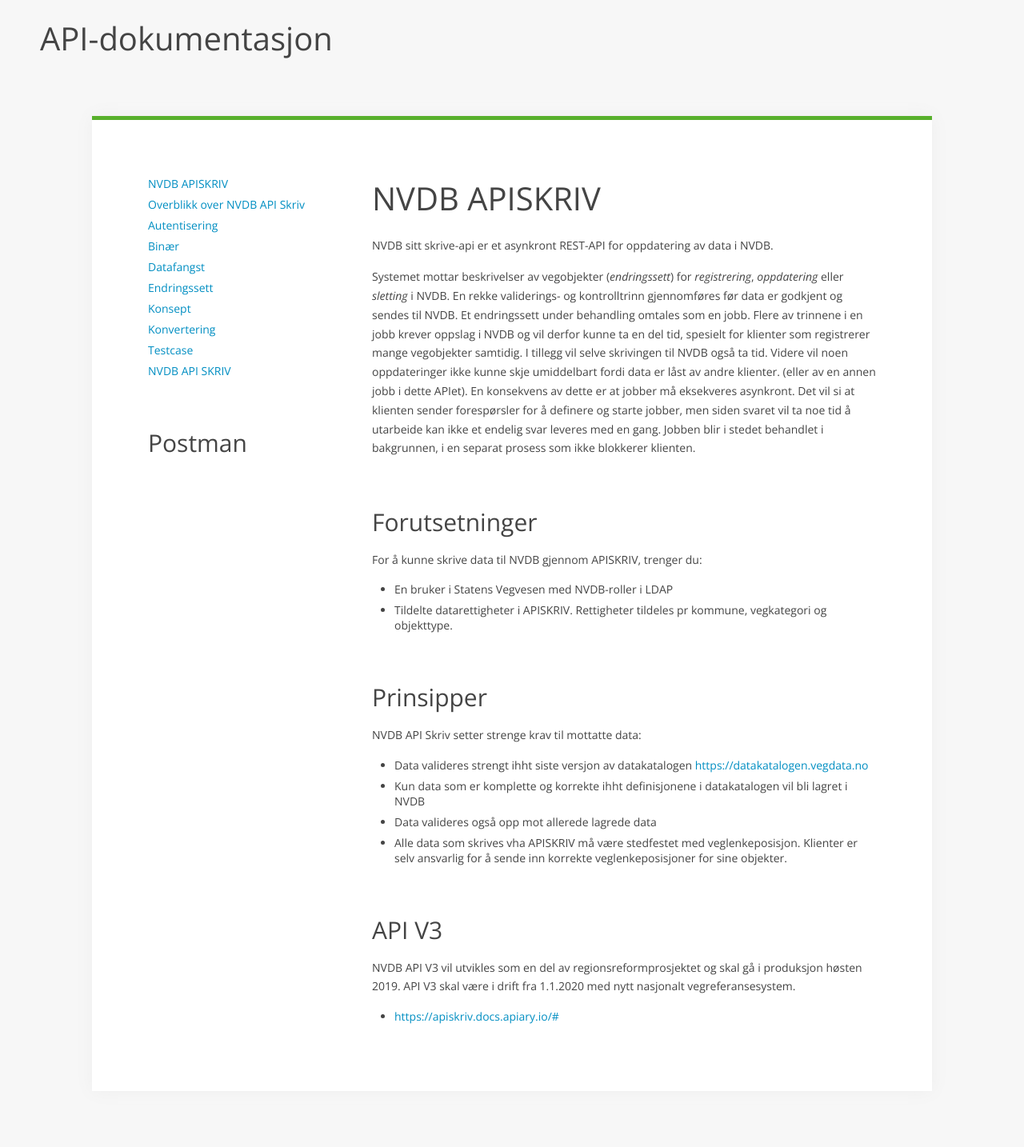
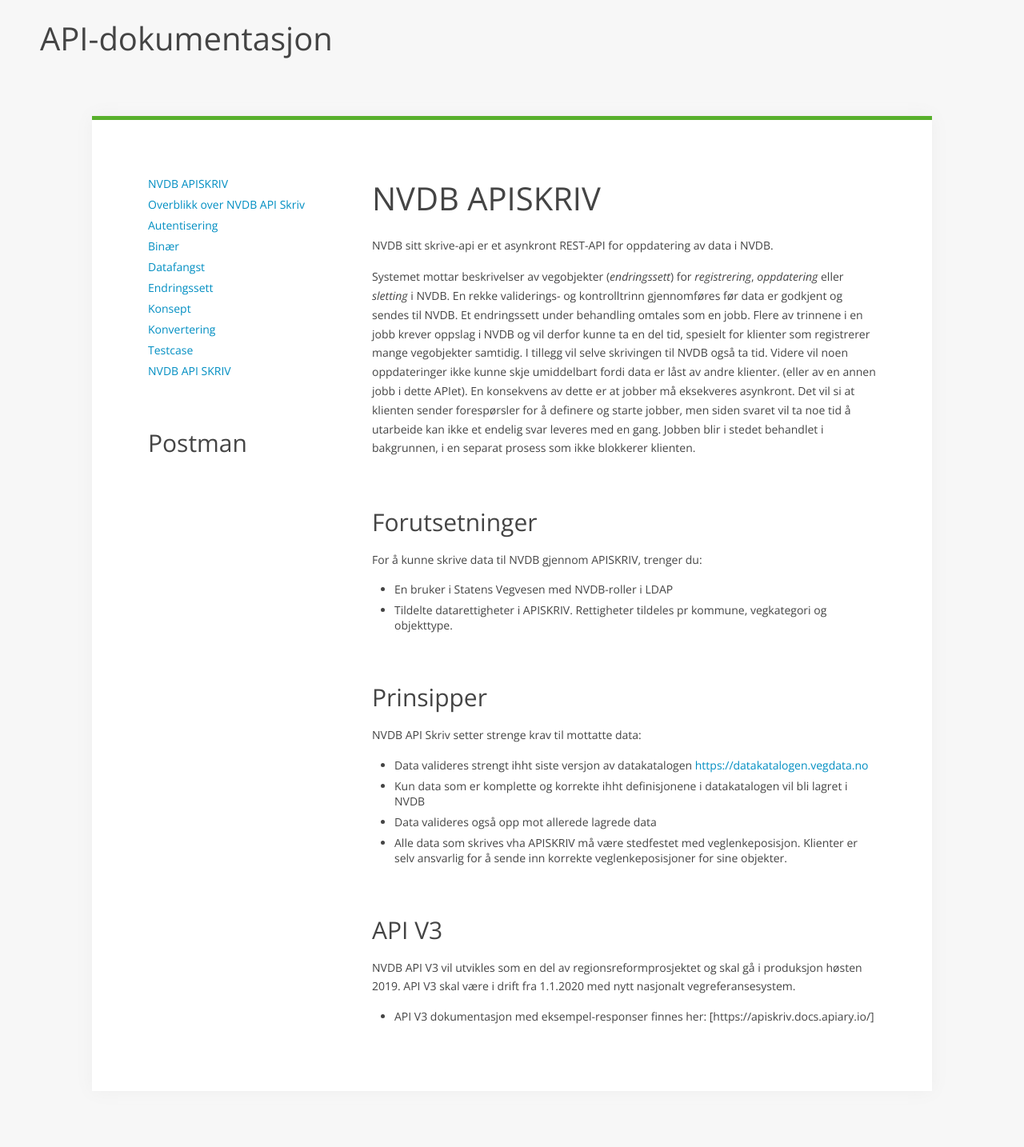
Before and after one commit to nvdb-vegdata/apiskrivdokumentasjon, a Jekyll site: the page built from index.md, in a window 1280 px wide. Shown: the whole page at 80% size. Built offline with Jekyll 4.4.1, drawn with Linux system fonts in a browser that asks for light colours; our own code applies the rules of GitHub Pages for plain Markdown files.

Commit message:
%&¤¤#W¤%"#&/%#&"/B

```diff
--- a/index.md
+++ b/index.md
@@ -27,4 +27,4 @@ NVDB API Skriv setter strenge krav til mottatte data:
 
 NVDB API V3 vil utvikles som en del av regionsreformprosjektet og skal gå i produksjon høsten 2019. API V3 skal være i drift fra 1.1.2020 med nytt nasjonalt vegreferansesystem.
 
-* [https://apiskriv.docs.apiary.io/#](API V3 dokumentasjon med eksempel-responser finnes her)
+* API V3 dokumentasjon med eksempel-responser finnes her: [https://apiskriv.docs.apiary.io/]
```
